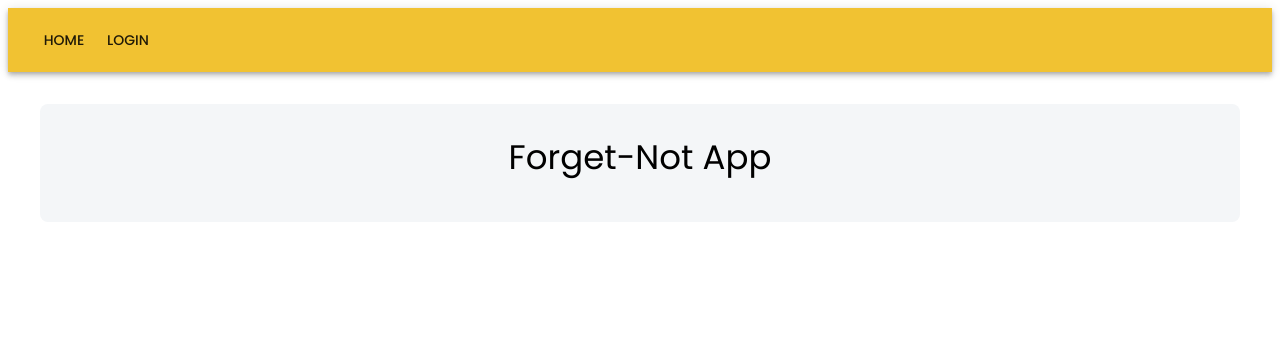
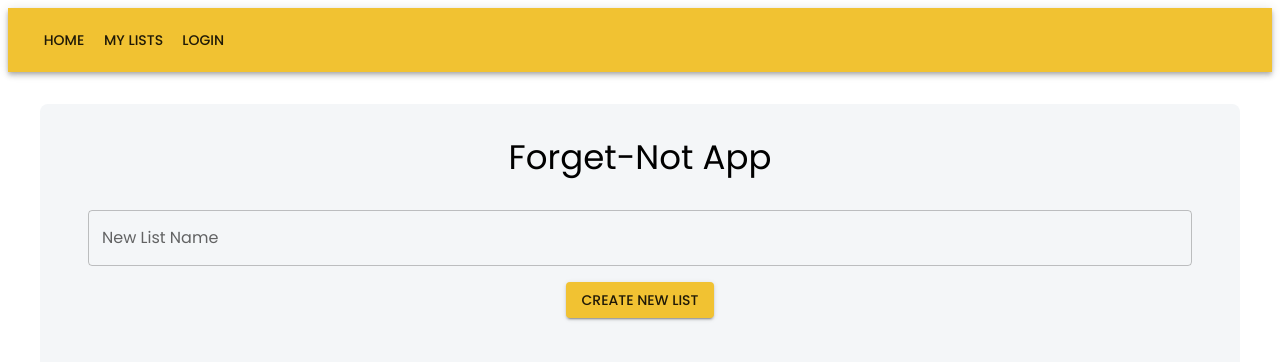
Before and after one commit to 1gozde1/Forget-App, a React (Create React App) app: page /lists in a window 1280 px wide. Shown: the top 362 px of the page. Built offline with nearby package versions, Linux system fonts and the light colour scheme.

Commit message:
Add ListsPage component and integrate list management functionality

```diff
--- a/src/App.tsx
+++ b/src/App.tsx
@@ -8,18 +8,18 @@ import LoginPage from "./components/pages/LoginPage";
 import RegisterPage from "./components/pages/RegisterPage";
 import Navbar from "./components/Navbar";
 import { createTheme, ThemeProvider } from "@mui/material/styles";
+import ListsPage from "./components/pages/ListsPage";
 
-// Tema oluşturuyoruz
 const theme = createTheme({
   typography: {
-    fontFamily: 'Poppins, sans-serif', // Poppins fontunu kullanıyoruz
+    fontFamily: "Poppins, sans-serif",
   },
   palette: {
     primary: {
-      main: '#f1c232', // Koyu sarı renk
+      main: "#f1c232",
     },
     secondary: {
-      main: '#ffcc00', // Diğer sarı tonları
+      main: "#ffcc00",
     },
   },
 });
@@ -36,7 +36,6 @@ function App() {
   };
 
   return (
-    // Tema uygulamayı sarıyoruz
     <ThemeProvider theme={theme}>
       <Navbar />
       <Container
@@ -54,6 +53,7 @@ function App() {
 
         <Routes>
           <Route path="/" element={<HomePage />} />
+          <Route path="/lists" element={<ListsPage />} />
           <Route
             path="/login"
             element={isAuthenticated ? <Navigate to="/" /> : <LoginPage />}
@@ -81,9 +81,9 @@ function App() {
                 onClick={handleLogout}
                 sx={{
                   fontFamily: "Poppins, sans-serif",
-                  backgroundColor: "#ffcc00", // Daha parlak sarı tonunda logout butonu
+                  backgroundColor: "#ffcc00",
                   ":hover": {
-                    backgroundColor: "#f1c232", // Hover rengini koyu sarıya ayarladık
+                    backgroundColor: "#f1c232",
                   },
                 }}
               >
--- a/src/components/Navbar.tsx
+++ b/src/components/Navbar.tsx
@@ -22,6 +22,10 @@ const Navbar = () => {
         <Button color="inherit" component={Link} to="/">
           Home
         </Button>
+        <Button color="inherit" component={Link} to="/lists">
+          My Lists
+        </Button>
+
         {!isAuthenticated ? (
           <Button color="inherit" component={Link} to="/login">
             Login
--- /dev/null
+++ b/src/components/pages/ListsPage.tsx
@@ -0,0 +1,55 @@
+import React, { useState } from "react";
+import { useDispatch, useSelector } from "react-redux";
+import { Container, TextField, Button, List, ListItem, ListItemText, IconButton } from "@mui/material";
+import DeleteIcon from "@mui/icons-material/Delete";
+import { createList, deleteList, selectLists } from "../../redux/listsSlice";
+
+const ListsPage: React.FC = () => {
+  const [listName, setListName] = useState("");
+  const dispatch = useDispatch();
+  const lists = useSelector(selectLists);
+
+  const handleCreateList = () => {
+    if (listName.trim()) {
+      dispatch(createList(listName));
+      setListName("");
+    }
+  };
+
+  const handleDeleteList = (id: string) => {
+    dispatch(deleteList(id));
+  };
+
+  return (
+    <Container sx={{ mt: 4 }}>
+      <TextField
+        label="New List Name"
+        variant="outlined"
+        fullWidth
+        value={listName}
+        onChange={(e) => setListName(e.target.value)}
+        sx={{ mb: 2 }}
+      />
+      <Button variant="contained" color="primary" onClick={handleCreateList}>
+        Create New List
+      </Button>
+
+      <List sx={{ mt: 3 }}>
+        {lists.map((list) => (
+          <ListItem
+            key={list.id}
+            secondaryAction={
+              <IconButton edge="end" onClick={() => handleDeleteList(list.id)}>
+                <DeleteIcon />
+              </IconButton>
+            }
+          >
+            <ListItemText primary={list.name} />
+          </ListItem>
+        ))}
+      </List>
+    </Container>
+  );
+};
+
+export default ListsPage;
--- /dev/null
+++ b/src/redux/listsSlice.ts
@@ -0,0 +1,36 @@
+import { createSlice, PayloadAction } from "@reduxjs/toolkit";
+import { RootState } from "./store";
+
+interface List {
+  id: string;
+  name: string;
+}
+
+interface ListsState {
+  lists: List[];
+}
+
+const initialState: ListsState = {
+  lists: [],
+};
+
+const listsSlice = createSlice({
+  name: "lists",
+  initialState,
+  reducers: {
+    createList: (state, action: PayloadAction<string>) => {
+      const newList: List = {
+        id: new Date().toISOString(),
+        name: action.payload,
+      };
+      state.lists.push(newList);
+    },
+    deleteList: (state, action: PayloadAction<string>) => {
+      state.lists = state.lists.filter((list) => list.id !== action.payload);
+    },
+  },
+});
+
+export const { createList, deleteList } = listsSlice.actions;
+export const selectLists = (state: RootState) => state.lists.lists;
+export default listsSlice.reducer;
--- a/src/redux/store.ts
+++ b/src/redux/store.ts
@@ -1,13 +1,15 @@
 import { configureStore } from "@reduxjs/toolkit";
 import checklistReducer from "./checklistSlice";
 import locationReducer from "./locationSlice";
-import userReducer from './userSlice';
+import userReducer from "./userSlice";
+import listsReducer from "./listsSlice";
 
 export const store = configureStore({
   reducer: {
     location: locationReducer,
     checklist: checklistReducer,
     user: userReducer,
+    lists: listsReducer,
   },
 });
 
```
Also changed, not shown: src/index.tsx (+9 -9 lines), src/components/Checklist/ChecklistItem.tsx (deleted), src/components/Header.tsx (deleted).
